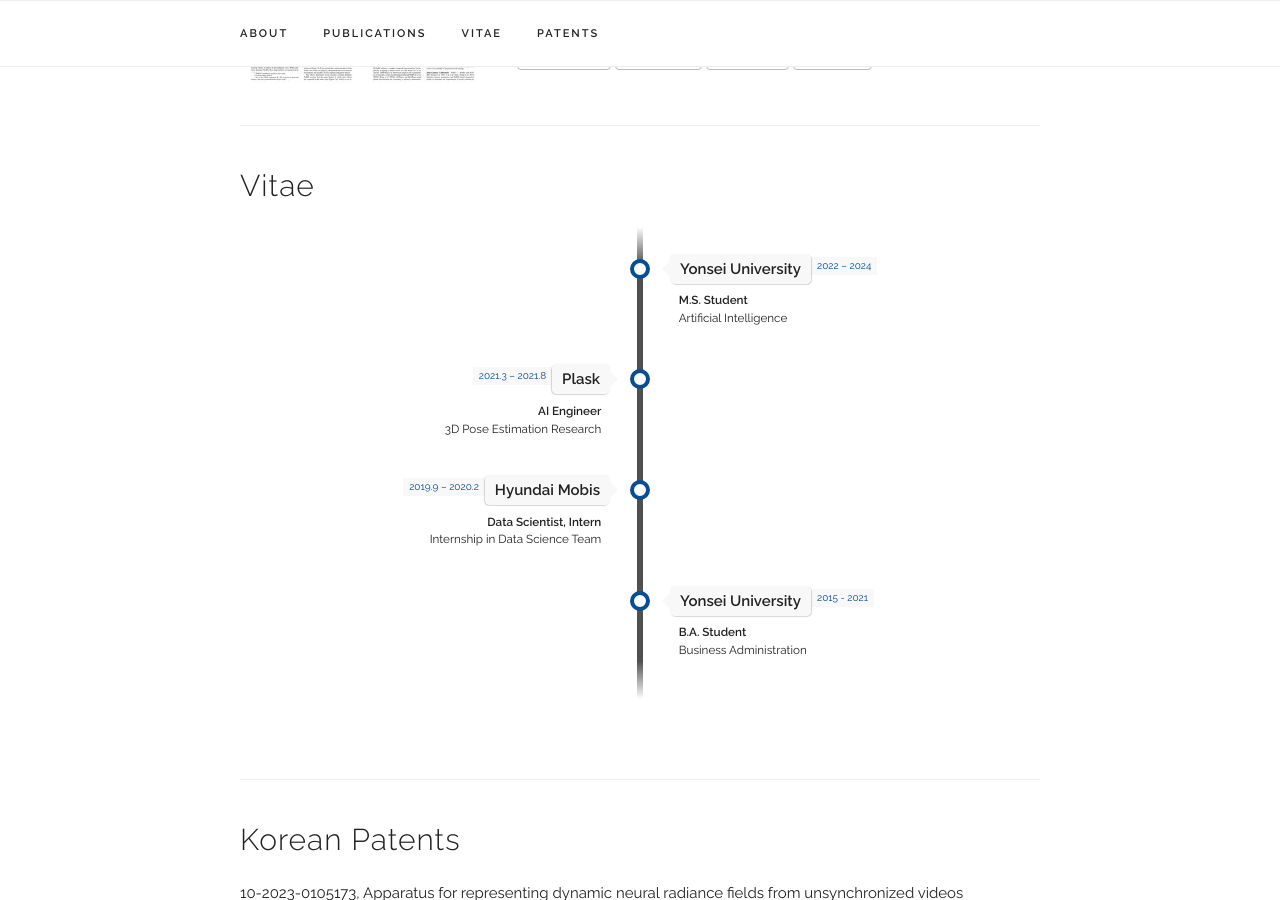
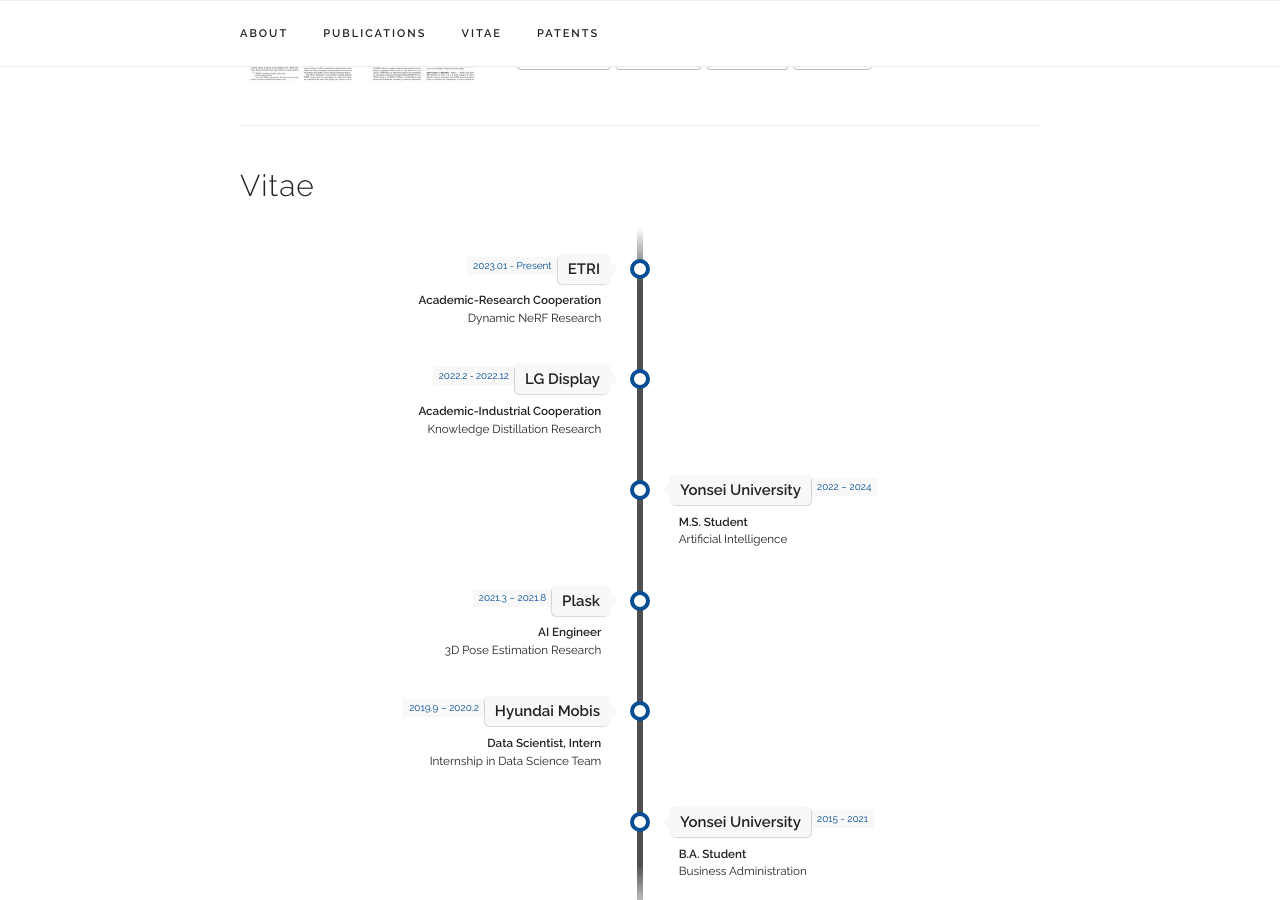
Before and after one commit to seoha-kim/seoha-kim.github.io, a Jekyll site: the page built from index.html, in a window 1280 px wide and 900 px high, scrolled down 872 px. Built offline with Jekyll 4.4.1, drawn with Linux system fonts in a browser that asks for light colours; some web fonts are replaced.

Commit message:
modify misc

```diff
--- a/_data/experience.yaml
+++ b/_data/experience.yaml
@@ -1,5 +1,16 @@
 experiences:
 
+- place: "ETRI"
+  time: "2023.01 - Present"
+  title: "Academic-Research Cooperation"
+  subtitle: "Dynamic NeRF Research"
+  category: "work"
+
+- place: "LG Display"
+  time: "2022.2 ‑ 2022.12"
+  title: "Academic-Industrial Cooperation"
+  subtitle: "Knowledge Distillation Research"
+  category: "work"
 
 - place: "Yonsei University"
   time: "2022 – 2024"
--- a/_data/main_info.yaml
+++ b/_data/main_info.yaml
@@ -5,4 +5,4 @@ profile_pic: "/assets/profile-pics/seoha.jpg"
 linkedin: "https://www.linkedin.com/in/kseoha7"
 github: "https://github.com/seoha-kim"
 google_scholar: "https://scholar.google.com/citations?user=JycrPi8AAAAJ&hl=en"
-curriculum_vitae: "https://drive.google.com/file/d/10HP3IA_1NjKcN947lwuoGC7LzhRzI58l/view?usp=sharing"
+curriculum_vitae: "https://drive.google.com/file/d/1rw8I8bQk2ZqXHGCT2hmOHWbA1DUHUahV/view?usp=sharing"
```
Also changed, not shown: sync-nerf/index.html (+9 -3 lines), sync-nerf/img/AAAI-Logo.jpg (added), 1 other file.
